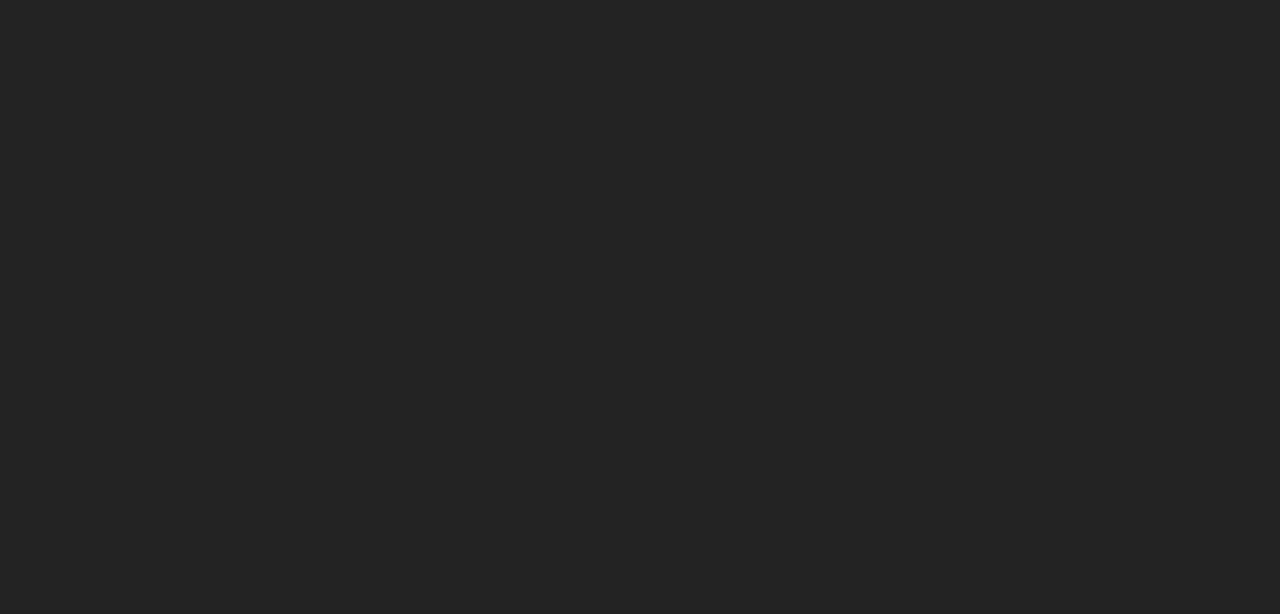
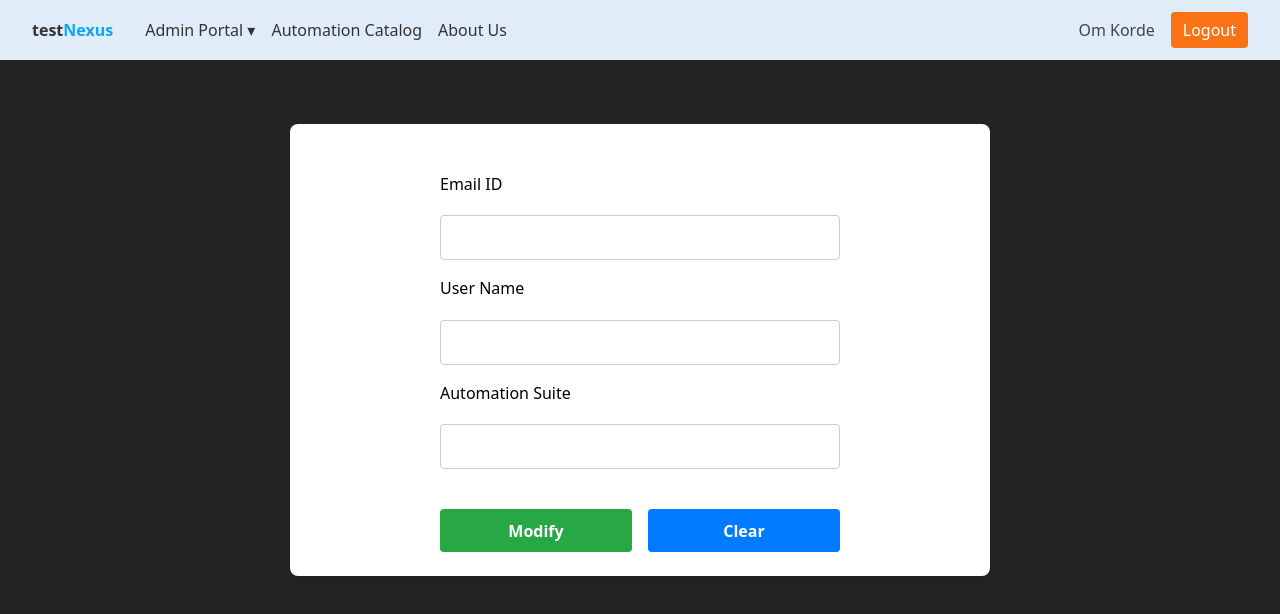
Before and after one commit to Ravsaheb1968/testnexus, a React (Vite) app: page /modify-user in a window 1280 px wide. Before the commit this address had no page. Shown: the top 614 px of the page. Built offline with nearby package versions, Linux system fonts and the light colour scheme; sample sign-in values are in the browser's storage.

Commit message:
Create UI for Activate Deactivate Modify User

```diff
--- a/src/App.jsx
+++ b/src/App.jsx
@@ -1,30 +1,32 @@
 import React from 'react';
-import { BrowserRouter as Router, Routes, Route, Navigate } from 'react-router-dom';
+import { BrowserRouter as Router, Routes, Route, Navigate, useLocation } from 'react-router-dom';
 import Login from './pages/Login';
+import ActivateUser from './pages/ActivateUser';
+import DeactivateUser from './pages/DeactivateUser';
+import ModifyUser from './pages/ModifyUser';
 import Navbar from './components/Navbar';
-import ActivateUser from './pages/ActivateUser';
 
-const isAuthenticated = true; // Replace with your actual auth logic
+function AppContent() {
+  const isAuthenticated = localStorage.getItem('token');
+  const location = useLocation();
+
+  return (
+    <>
+      {isAuthenticated && location.pathname !== '/' && <Navbar />}
+      <Routes>
+        <Route path="/" element={<Login />} />
+        <Route path="/activate-user" element={isAuthenticated ? <ActivateUser /> : <Navigate to="/" />} />
+        <Route path="/deactivate-user" element={isAuthenticated ? <DeactivateUser /> : <Navigate to="/" />} />
+        <Route path="/modify-user" element={isAuthenticated ? <ModifyUser /> : <Navigate to="/" />} />
+      </Routes>
+    </>
+  );
+}
 
 function App() {
   return (
     <Router>
-      <Routes>
-        <Route path="/" element={<Login />} />
-        <Route
-          path="/activate-user"
-          element={
-            isAuthenticated
-              ? (
-                <>
-                  <Navbar />
-                  <ActivateUser />
-                </>
-              )
-              : <Navigate to="/" />
-          }
-        />
-      </Routes>
+      <AppContent />
     </Router>
   );
 }
--- a/src/components/Navbar.css
+++ b/src/components/Navbar.css
@@ -1,10 +1,15 @@
 .navbar {
+  position: sticky;
+  top: 0;
+  left: 0;
+  right: 0;
   display: flex;
   justify-content: space-between;
   align-items: center;
   padding: 0.75rem 2rem;
   background-color: #e0ecf8;
   box-shadow: 0 2px 6px rgba(0, 0, 0, 0.1);
+  z-index: 1000;
 }
 
 .navbar-left,
@@ -15,17 +20,20 @@
 
 .navbar-left a,
 .navbar-right a,
-.dropdown-toggle {
+.dropdown-toggle,
+.dropdown-subtoggle {
   margin-right: 1rem;
   color: #333;
   text-decoration: none;
   font-weight: 500;
   cursor: pointer;
+  display: block;
 }
 
 .navbar-left a:hover,
 .navbar-right a:hover,
-.dropdown-toggle:hover {
+.dropdown-toggle:hover,
+.dropdown-subtoggle:hover {
   color: #007bff;
 }
 
@@ -85,53 +93,12 @@ button:hover {
   background-color: #f0f0f0;
   color: #007bff;
 }
-.navbar {
+
+.sub-dropdown-menu {
+  margin-left: 1rem;
   display: flex;
-  justify-content: space-between;
-  align-items: center;
-  padding: 0.75rem 2rem;
-  background-color: #e0ecf8;
-  box-shadow: 0 2px 6px rgba(0, 0, 0, 0.1);
+  flex-direction: column;
+  gap: 0.3rem;
+  padding-left: 1rem;
+  border-left: 2px solid #ddd;
 }
-
-.navbar-left a,
-.navbar-right a {
-  margin-right: 1rem;
-  color: #333;
-  text-decoration: none;
-  font-weight: 500;
-}
-
-.navbar-left a:hover,
-.navbar-right a:hover {
-  color: #007bff;
-}
-
-.navbar-logo {
-  font-weight: bold;
-  margin-right: 2rem;
-  color: #333;
-}
-
-.navbar-logo span {
-  color: #0ca6f4;
-}
-
-.navbar-user {
-  margin-right: 1rem;
-  font-weight: 500;
-  color: #444;
-}
-
-button {
-  background-color: #f97316;
-  border: none;
-  padding: 6px 12px;
-  color: white;
-  border-radius: 4px;
-  cursor: pointer;
-}
-
-button:hover {
-  background-color: #ea5c00;
-}
--- a/src/components/Navbar.jsx
+++ b/src/components/Navbar.jsx
@@ -5,6 +5,7 @@ import './Navbar.css';
 function Navbar() {
   const navigate = useNavigate();
   const [showAdminMenu, setShowAdminMenu] = useState(false);
+  const [showUserMenu, setShowUserMenu] = useState(false);
 
   const handleLogout = () => {
     localStorage.removeItem('token');
@@ -14,7 +15,7 @@ function Navbar() {
   return (
     <nav className="navbar">
       <div className="navbar-left">
-        <span className="navbar-logo">colt<span>CTAP</span></span>
+        <span className="navbar-logo">test<span>Nexus</span></span>
 
         <div className="dropdown">
           <span className="dropdown-toggle" onClick={() => setShowAdminMenu(!showAdminMenu)}>
@@ -22,7 +23,16 @@ function Navbar() {
           </span>
           {showAdminMenu && (
             <div className="dropdown-menu">
-              <Link to="/user-management">User Management</Link>
+              <span className="dropdown-subtoggle" onClick={() => setShowUserMenu(!showUserMenu)}>
+                User Management ▸
+              </span>
+              {showUserMenu && (
+                <div className="sub-dropdown-menu">
+                  <Link to="/activate-user">Activate User</Link>
+                  <Link to="/deactivate-user">Deactivate User</Link>
+                  <Link to="/modify-user">Modify User</Link>
+                </div>
+              )}
               <Link to="/script-management">Script Management</Link>
               <Link to="/allocation">Allocation</Link>
             </div>
--- a/src/pages/ActivateUser.css
+++ b/src/pages/ActivateUser.css
@@ -1,10 +1,14 @@
 .activate-user-container {
-  max-width: 900px;
-  margin: 2rem auto;
+  max-width: 700px;
+  margin: 4rem auto 2rem;
   background: white;
-  padding: 2rem;
+  padding: 1.5rem;
   border-radius: 8px;
-  box-shadow: 0 2px 10px rgba(0,0,0,0.1);
+  box-shadow: 0 2px 7px rgba(0,0,0,0.1);
+  z-index: 1;
+  position: relative;
+  min-height: calc(60vh - 3rem);
+  overflow-y: auto;
 }
 
 .activate-user-form {
@@ -20,6 +24,7 @@
 }
 
 label {
+  color:black;
   font-weight: 500;
   margin-bottom: 0.2rem;
 }
@@ -28,6 +33,7 @@ input[type="text"], select {
   padding: 0.6rem;
   border: 1px solid #ccc;
   border-radius: 4px;
+  width: 100%;
 }
 
 .btn-group {
--- /dev/null
+++ b/src/pages/DeactivateUser.jsx
@@ -0,0 +1,35 @@
+import React, { useState } from 'react';
+import './ActivateUser.css';
+
+function DeactivateUser() {
+  const [email, setEmail] = useState('');
+
+  const handleSubmit = (e) => {
+    e.preventDefault();
+    alert('User Deactivated');
+  };
+
+  const handleClear = () => {
+    setEmail('');
+  };
+
+  return (
+    <div className="activate-user-container">
+      <h2>Deactivate User</h2>
+      <form className="activate-user-form" onSubmit={handleSubmit}>
+        <label>Email ID</label>
+        <select value={email} onChange={(e) => setEmail(e.target.value)}>
+          <option>--Select--</option>
+          <option value="user1@example.com">user1@example.com</option>
+        </select>
+
+        <div className="btn-group">
+          <button type="submit" className="btn green">Deactivate</button>
+          <button type="button" className="btn blue" onClick={handleClear}>Clear</button>
+        </div>
+      </form>
+    </div>
+  );
+}
+
+export default DeactivateUser;
--- a/src/pages/Login.css
+++ b/src/pages/Login.css
@@ -72,6 +72,7 @@ form input {
   border-radius: 6px;
   width: 100%;
   font-size: 1rem;
+  color:black
 }
 
 form button {
--- a/src/pages/Login.jsx
+++ b/src/pages/Login.jsx
@@ -7,6 +7,7 @@ import { useNavigate } from 'react-router-dom';
 const Login = () => {
     const navigate = useNavigate();
     // ...existing code...
+    const [showPassword, setShowPassword] = useState(false);
     const [email, setEmail] = useState('');
     const [password, setPassword] = useState('');
     const [remember, setRemember] = useState(false);
--- /dev/null
+++ b/src/pages/ModifyUser.jsx
@@ -0,0 +1,53 @@
+import React, { useState } from 'react';
+import './ActivateUser.css';
+
+function ModifyUser() {
+  const [email, setEmail] = useState('');
+  const [username, setUsername] = useState('');
+  const [automationSuite, setAutomationSuite] = useState('');
+
+  const handleSubmit = (e) => {
+    e.preventDefault();
+    alert('User Modified');
+  };
+
+  const handleClear = () => {
+    setEmail('');
+    setUsername('');
+    setAutomationSuite('');
+  };
+
+  return (
+    <div className="activate-user-container">
+      <h2>Modify User</h2>
+      <form className="activate-user-form" onSubmit={handleSubmit}>
+        <label>Email ID</label>
+        <select value={email} onChange={(e) => setEmail(e.target.value)}>
+          <option>--Select--</option>
+          <option value="user1@example.com">user1@example.com</option>
+        </select>
+
+        <label>User Name</label>
+        <input
+          type="text"
+          value={username}
+          onChange={(e) => setUsername(e.target.value)}
+        />
+
+        <label>Automation Suite</label>
+        <input
+          type="text"
+          value={automationSuite}
+          onChange={(e) => setAutomationSuite(e.target.value)}
+        />
+
+        <div className="btn-group">
+          <button type="submit" className="btn green">Modify</button>
+          <button type="button" className="btn blue" onClick={handleClear}>Clear</button>
+        </div>
+      </form>
+    </div>
+  );
+}
+
+export default ModifyUser;
```
